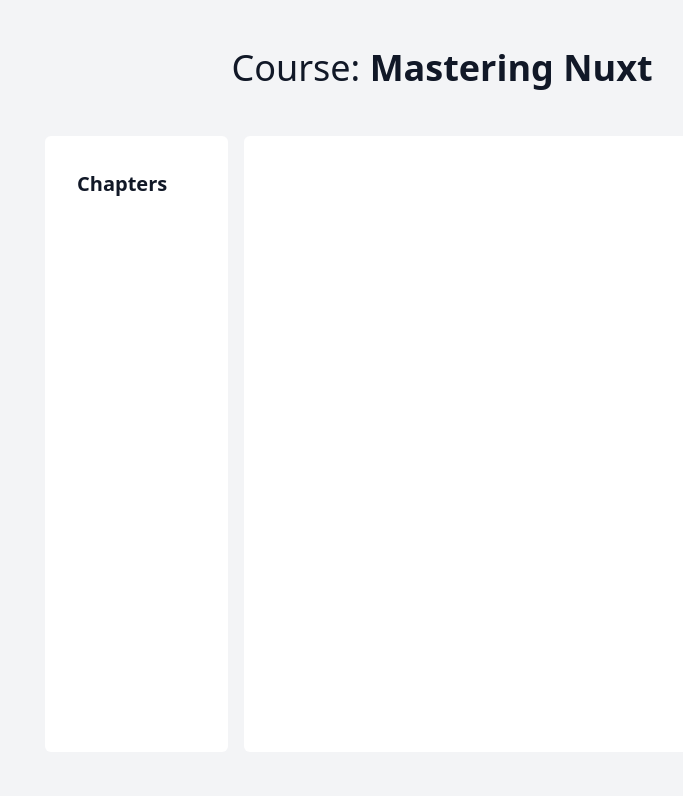
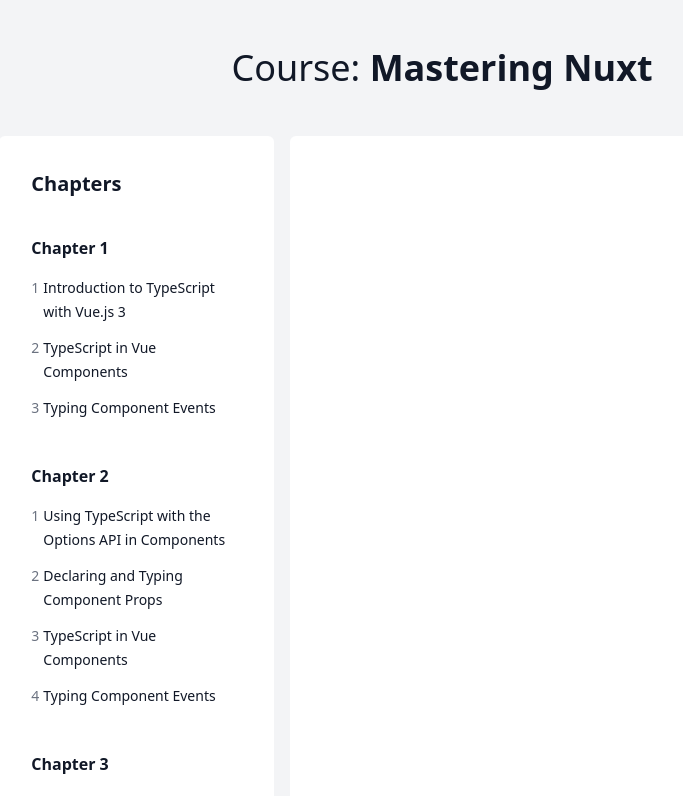
Before and after one commit to MarineGlawnick/mastering-nuxt-3, a Nuxt app: page /course in a window 1280 px wide. Shown: the top 796 px of the page, without its empty margins (198-881 px from the left). Built offline with nearby package versions, Linux system fonts and the light colour scheme.

Commit message:
1-8-navigating-with-nuxtlink

```diff
--- a/pages/course.vue
+++ b/pages/course.vue
@@ -13,9 +13,25 @@
 
     <div class="flex flex-row justify-center flex-grow">
       <div
-          class="prose mr-4 p-8 bg-white rounded-md min-w-[20ch] flex flex-col"
+          class="prose mr-4 p-8 bg-white rounded-md min-w-[20ch] max-w-[30ch] flex flex-col"
       >
         <h3>Chapters</h3>
+        <div
+            class="space-y-1 mb-4 flex flex-col"
+            v-for="chapter in chapters"
+            :key="chapter.slug"
+        >
+          <h4>{{ chapter.title }}</h4>
+          <NuxtLink
+              v-for="(lesson, index) in chapter.lessons"
+              :key="lesson.slug"
+              class="flex flex-row space-x-1 no-underline prose-sm font-normal py-1 px-4 -mx-4"
+              :to="'/course/chapter/' + chapter.slug + '/lesson/' + lesson.slug"
+          >
+            <span class="text-gray-500"> {{ index + 1 }}</span>
+            <span>{{ lesson.title }}</span>
+          </NuxtLink>
+        </div>
       </div>
       <div class="prose p-12 bg-white rounded-md w-[65ch]">
         <NuxtPage/>
@@ -23,3 +39,7 @@
     </div>
   </div>
 </template>
+
+<script setup>
+const {chapters} = useCourse();
+</script>
```
